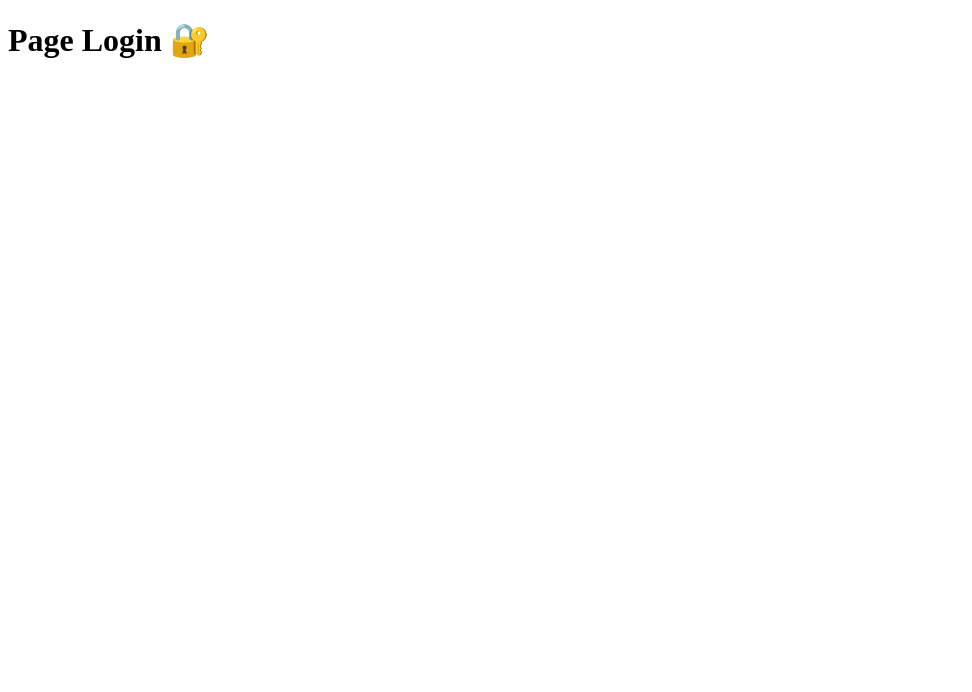
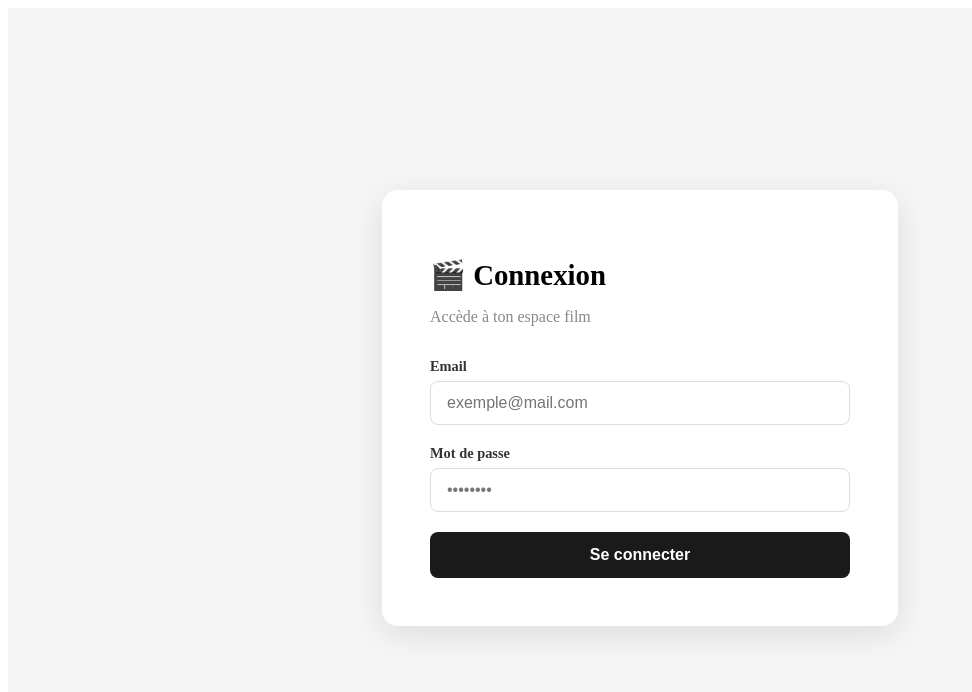
Before and after one commit to rdesfonds-campus/site-movie, a Vue app: page /login in a window 1280 px wide. Shown: the top 692 px of the page, without its empty margins (0-972 px from the left). Built offline with nearby package versions, Linux system fonts and the light colour scheme.

Commit message:
feat: page Login avec formulaire et appel API (#7)

```diff
--- a/src/components/MovieCard.vue
+++ b/src/components/MovieCard.vue
@@ -1,5 +1,5 @@
 <template>
-  <div class="card">
+  <div class="card" @click="goToDetail">
     <img :src="posterUrl" :alt="title" />
     <div class="card-info">
       <h3>{{ title }}</h3>
@@ -9,11 +9,20 @@
 </template>
 
 <script setup>
-defineProps({
+import { useRouter } from 'vue-router'
+
+const props = defineProps({
+  id: String,
   title: String,
   rating: Number,
   posterUrl: String,
 })
+
+const router = useRouter()
+
+const goToDetail = () => {
+  router.push(`/movie/${props.id}`)
+}
 </script>
 
 <style scoped>
@@ -22,6 +31,10 @@ defineProps({
   border-radius: 8px;
   overflow: hidden;
   cursor: pointer;
+  transition: transform 0.2s;
+}
+.card:hover {
+  transform: scale(1.03);
 }
 .card img {
   width: 100%;
--- a/src/components/MovieGrid.vue
+++ b/src/components/MovieGrid.vue
@@ -3,6 +3,7 @@
     <MovieCard
       v-for="movie in movies"
       :key="movie.id"
+      :id="movie.id"
       :title="movie.title"
       :rating="movie.imdb ? movie.imdb.rating : 0"
       :posterUrl="movie.poster"
--- a/src/views/Login.vue
+++ b/src/views/Login.vue
@@ -1,12 +1,140 @@
 <template>
-  <div>
-    <!-- Login.vue -->
-<h1>Page Login 🔐</h1>
+  <div class="login-page">
+    <div class="login-card">
+      <h1>🎬 Connexion</h1>
+      <p class="subtitle">Accède à ton espace film</p>
+
+      <form @submit.prevent="handleLogin">
+        <div class="field">
+          <label for="email">Email</label>
+          <input
+            id="email"
+            v-model="email"
+            type="email"
+            placeholder="exemple@mail.com"
+            required
+          />
+        </div>
+
+        <div class="field">
+          <label for="password">Mot de passe</label>
+          <input
+            id="password"
+            v-model="password"
+            type="password"
+            placeholder="••••••••"
+            required
+          />
+        </div>
+
+        <p v-if="errorMessage" class="error">{{ errorMessage }}</p>
+
+        <button type="submit" class="submit-btn">Se connecter</button>
+      </form>
+    </div>
   </div>
 </template>
 
 <script setup>
+import { ref } from 'vue'
+import { useRouter } from 'vue-router'
+import axios from 'axios'
+
+const email = ref('')
+const password = ref('')
+const errorMessage = ref('')
+const router = useRouter()
+
+const handleLogin = async () => {
+  errorMessage.value = ''
+  try {
+    const res = await axios.post('http://localhost:8000/api/login', {
+      email: email.value,
+      password: password.value,
+    })
+    localStorage.setItem('token', res.data.token)
+    router.push('/')
+  } catch (e) {
+    errorMessage.value = 'Email ou mot de passe incorrect.'
+  }
+}
 </script>
 
 <style scoped>
+.login-page {
+  min-height: 100vh;
+  display: flex;
+  align-items: center;
+  justify-content: center;
+  background: #f5f5f5;
+}
+
+.login-card {
+  background: white;
+  padding: 48px;
+  border-radius: 16px;
+  box-shadow: 0 8px 32px rgba(0,0,0,0.1);
+  width: 100%;
+  max-width: 420px;
+}
+
+h1 {
+  font-size: 1.8rem;
+  font-weight: 700;
+  margin-bottom: 8px;
+}
+
+.subtitle {
+  color: #888;
+  margin-bottom: 32px;
+}
+
+.field {
+  display: flex;
+  flex-direction: column;
+  gap: 6px;
+  margin-bottom: 20px;
+}
+
+label {
+  font-size: 0.9rem;
+  font-weight: 600;
+  color: #333;
+}
+
+input {
+  padding: 12px 16px;
+  border: 1px solid #ddd;
+  border-radius: 8px;
+  font-size: 1rem;
+  transition: border-color 0.2s;
+}
+
+input:focus {
+  outline: none;
+  border-color: #333;
+}
+
+.error {
+  color: #e53935;
+  font-size: 0.9rem;
+  margin-bottom: 12px;
+}
+
+.submit-btn {
+  width: 100%;
+  padding: 14px;
+  background: #1a1a1a;
+  color: white;
+  border: none;
+  border-radius: 8px;
+  font-size: 1rem;
+  font-weight: 600;
+  cursor: pointer;
+  transition: background 0.2s;
+}
+
+.submit-btn:hover {
+  background: #333;
+}
 </style>
--- a/src/views/MovieDetail.vue
+++ b/src/views/MovieDetail.vue
@@ -1,12 +1,107 @@
 <template>
   <div>
-    <!-- MovieDetail.vue -->
-<h1>Page Détail Film 🎬</h1>>
+    <AppNavbar />
+    <div v-if="movie" class="detail">
+      <img :src="movie.poster" :alt="movie.title" class="poster" />
+      <div class="info">
+        <button class="back-btn" @click="$router.back()">← Retour</button>
+        <h1>{{ movie.title }}</h1>
+        <div class="badges">
+          <span class="badge">📅 {{ movie.year }}</span>
+          <span class="badge">⭐ {{ movie.imdb ? movie.imdb.rating : 'N/A' }} / 10</span>
+          <span class="badge" v-for="genre in movie.genres" :key="genre">{{ genre }}</span>
+        </div>
+        <p class="plot">{{ movie.plot }}</p>
+      </div>
+    </div>
+    <div v-else class="loading">Chargement...</div>
   </div>
 </template>
 
 <script setup>
+import { ref, onMounted } from 'vue'
+import { useRoute } from 'vue-router'
+import axios from 'axios'
+import AppNavbar from '@/components/AppNavbar.vue'
+
+const route = useRoute()
+const movie = ref(null)
+
+onMounted(async () => {
+  const res = await axios.get(`http://localhost:8000/api/movies/${route.params.id}`)
+  movie.value = res.data
+})
 </script>
 
 <style scoped>
+.detail {
+  display: flex;
+  gap: 48px;
+  padding: 48px;
+  max-width: 1000px;
+  margin: 0 auto;
+}
+
+.poster {
+  width: 280px;
+  min-width: 280px;
+  border-radius: 12px;
+  object-fit: cover;
+  box-shadow: 0 8px 32px rgba(0,0,0,0.2);
+}
+
+.info {
+  display: flex;
+  flex-direction: column;
+  gap: 16px;
+}
+
+.back-btn {
+  width: fit-content;
+  padding: 8px 16px;
+  background: #f0f0f0;
+  border: none;
+  border-radius: 8px;
+  cursor: pointer;
+  font-size: 0.9rem;
+  color: #333;
+  transition: background 0.2s;
+}
+
+.back-btn:hover {
+  background: #e0e0e0;
+}
+
+h1 {
+  font-size: 2.2rem;
+  font-weight: 700;
+  line-height: 1.2;
+}
+
+.badges {
+  display: flex;
+  flex-wrap: wrap;
+  gap: 8px;
+}
+
+.badge {
+  padding: 4px 12px;
+  background: #f0f0f0;
+  border-radius: 999px;
+  font-size: 0.85rem;
+  color: #444;
+}
+
+.plot {
+  font-size: 1rem;
+  line-height: 1.8;
+  color: #555;
+  max-width: 580px;
+}
+
+.loading {
+  text-align: center;
+  padding: 80px;
+  color: #999;
+}
 </style>
```
Also changed, not shown: src/router/index.js (+5 -7 lines).
